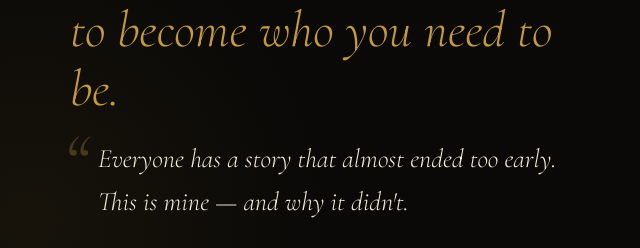
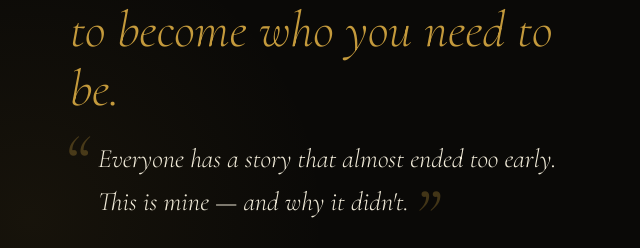
Before and after one commit to tanner-kerlin/meet-you-where-you-are, a plain HTML site: page index.html in a window 1280 px wide. Shown: the part 5340-5588 px from the top of the page, 610-1250 px from the left. Drawn offline with nearby package versions, Linux system fonts and the light colour scheme.

Commit message:
index.html

```diff
--- a/index.html
+++ b/index.html
@@ -152,6 +152,7 @@ section{padding:100px 0}
 .book-badge{position:absolute;top:24px;right:-8px;background:var(--gold);color:var(--black);font-size:.65rem;letter-spacing:.16em;text-transform:uppercase;font-weight:600;padding:8px 20px}
 .book-quote{font-family:'Cormorant Garamond',serif;font-size:1.65rem;font-weight:300;font-style:italic;line-height:1.6;color:var(--cream);margin-bottom:28px;position:relative;padding-left:28px}
 .book-quote::before{content:'\201C';font-size:5rem;color:var(--gold);opacity:.3;position:absolute;left:-8px;top:-16px;font-family:'Cormorant Garamond',serif;line-height:1}
+.book-quote::after{content:'\201D';font-size:5rem;color:var(--gold);opacity:.3;font-family:'Cormorant Garamond',serif;line-height:0;vertical-align:-2rem;margin-left:4px}
 .book-body{font-size:.9rem;font-weight:300;color:var(--cream-dim);line-height:1.85;margin-bottom:32px}
 .bp-label{font-size:.68rem;letter-spacing:.16em;text-transform:uppercase;color:var(--cream-dim);margin-bottom:12px;display:flex;justify-content:space-between;font-weight:500}
 .bp-label span{color:var(--gold)}
```
